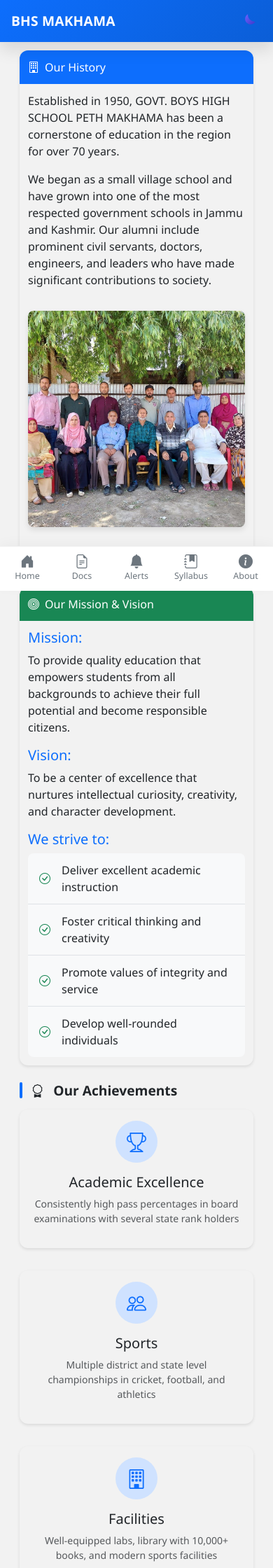
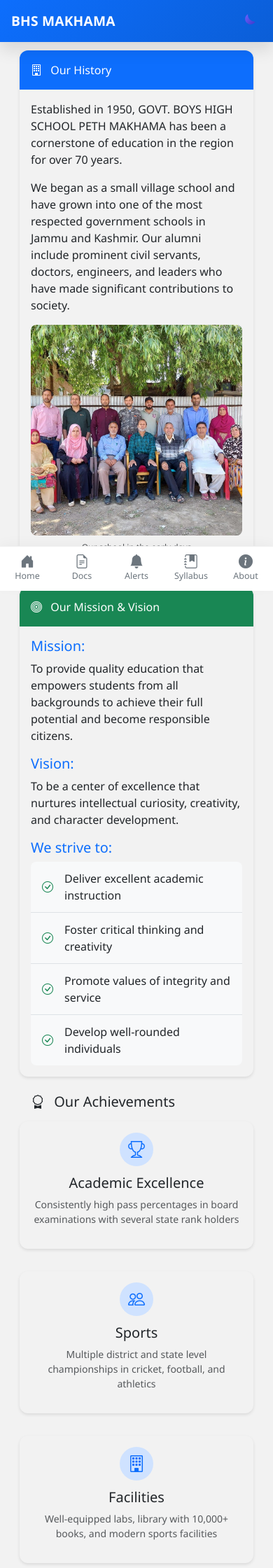
Before and after one commit to d0x-dev/web, a Flask app: template templates/about.html in a window 390 px wide. Shown: the top 2240 px of the page at 70% size. Run offline with Flask 3, Linux system fonts and the light colour scheme; the template is opened without the code that fills it, so the values that code supplies are empty.

Commit message:
Update about.html

```diff
--- a/templates/about.html
+++ b/templates/about.html
@@ -23,8 +17,6 @@
         background-color: var(--bs-primary);
         color: white;
         font-weight: 500;
-        display: flex;
-        align-items: center;
     }
 
     .about-body {
@@ -54,154 +41,81 @@
     }
 
     .section-title {
-        font-size: 1.5rem;
-        font-weight: 600;
-        margin: 32px 0 20px 0;
+        font-size: 1.25rem;
+        font-weight: 500;
+        margin: 24px 0 16px 16px;
         color: var(--bs-heading-color);
-        position: relative;
-        padding-left: 16px;
-    }
-
-    .section-title::before {
-        content: "";
-        position: absolute;
-        left: 0;
-        top: 0;
-        height: 100%;
-        width: 4px;
-        background-color: var(--bs-primary);
-        border-radius: 2px;
     }
 
     .achievement-card {
         text-align: center;
         padding: 16px;
-        height: 100%;
     }
 
     .achievement-icon {
-        width: 60px;
-        height: 60px;
-        border-radius: 30px;
+        width: 48px;
+        height: 48px;
+        border-radius: 24px;
         background-color: var(--bs-primary-bg-subtle);
         display: flex;
         align-items: center;
         justify-content: center;
-        margin: 0 auto 16px;
+        margin: 0 auto 12px;
         color: var(--bs-primary);
-        font-size: 1.75rem;
     }
 
     /* Staff Section Styles */
     .staff-profile {
         margin-bottom: 20px;
-        transition: transform 0.3s ease;
-    }
-
-    .staff-profile:hover {
-        transform: scale(1.03);
     }
 
     .staff-image-container {
-        width: 120px;
-        height: 120px;
+        width: 100px;
+        height: 100px;
         margin: 0 auto;
         border-radius: 50%;
         overflow: hidden;
-        border: 3px solid var(--bs-primary);
-        box-shadow: 0 4px 8px rgba(0,0,0,0.1);
+        border: 3px solid var(--bs-border-color);
     }
 
     .staff-image {
         width: 100%;
         height: 100%;
         object-fit: cover;
-        transition: transform 0.3s ease;
-    }
-
-    .staff-image-container:hover .staff-image {
-        transform: scale(1.1);
     }
 
     .staff-details {
         text-align: center;
-        margin-top: 16px;
+        margin-top: 10px;
     }
 
     .position {
         color: var(--bs-secondary-color);
         font-style: italic;
-        font-size: 0.9rem;
     }
 
     .qualifications {
-        font-size: 0.85rem;
+        font-size: 0.9rem;
         color: var(--bs-secondary-color);
-        margin-top: 4px;
-    }
-
-    /* History Image */
-    .history-image {
-        width: 100%;
-        border-radius: 8px;
-        margin: 16px 0;
-        box-shadow: 0 4px 8px rgba(0,0,0,0.1);
-        transition: transform 0.3s ease;
-    }
-
-    .history-image:hover {
-        transform: scale(1.02);
     }
 
     /* Custom dark mode adjustments */
     [data-bs-theme="dark"] .about-card {
-        box-shadow: 0 2px 8px rgba(0,0,0,0.3);
-    }
-
-    [data-bs-theme="dark"] .about-card:hover {
-        box-shadow: 0 8px 24px rgba(0,0,0,0.4);
+        box-shadow: 0 2px 4px rgba(0,0,0,0.3);
     }
 
     [data-bs-theme="dark"] .staff-image-container {
-        border-color: var(--bs-primary);
+        border-color: var(--bs-border-color);
     }
 
     /* Fix for bottom menu overlap */
     .about-page-wrapper {
-        padding-bottom: 100px;
-    }
-
-    /* Responsive adjustments */
-    @media (max-width: 768px) {
-        .section-title {
-            font-size: 1.3rem;
-        }
-
-        .staff-image-container {
-            width: 100px;
-            height: 100px;
-        }
-    }
-
-    @media (max-width: 576px) {
-        .section-title {
-            font-size: 1.2rem;
-            margin: 24px 0 16px 0;
-        }
-
-        .about-header {
-            padding: 12px;
-            font-size: 1rem;
-        }
-
-        .about-body {
-            padding: 12px;
-        }
+        padding-bottom: 100px; /* Extra bottom space for fixed menu */
     }
 </style>
 
 <div class="about-page-wrapper">
-<div class="container" style="max-width: 1000px; margin: 0 auto; padding: 0 16px;">
+<div class="container" style="max-width: 800px; margin: 0 auto; padding: 0 16px;">
     <!-- School History Card -->
     <div class="about-card">
         <div class="about-header">
@@ -211,7 +125,7 @@
             <p style="margin-bottom: 16px;">Established in 1950, GOVT. BOYS HIGH SCHOOL PETH MAKHAMA has been a cornerstone of education in the region for over 70 years.</p>
             <p>We began as a small village school and have grown into one of the most respected government schools in Jammu and Kashmir. Our alumni include prominent civil servants, doctors, engineers, and leaders who have made significant contributions to society.</p>
             <div style="margin-top: 16px; text-align: center;">
-                <img src="{{ url_for('static', filename='images/school-old.jpg') }}" alt="School in early days" class="history-image">
+                <img src="{{ url_for('static', filename='images/school-old.jpg') }}" alt="School in early days" style="width: 100%; border-radius: 8px;">
                 <p style="color: var(--bs-secondary-color); font-size: 0.75rem; margin-top: 8px;">Our school in the early days</p>
             </div>
         </div>
@@ -266,7 +180,7 @@
         <div class="about-card">
             <div class="achievement-card">
                 <div class="achievement-icon">
-                    <i class="bi bi-trophy"></i>
+                    <i class="bi bi-trophy" style="font-size: 1.5rem;"></i>
                 </div>
                 <h5 style="margin-bottom: 8px;">Academic Excellence</h5>
                 <p style="color: var(--bs-secondary-color); font-size: 0.875rem;">Consistently high pass percentages in board examinations with several state rank holders</p>
@@ -276,7 +190,7 @@
         <div class="about-card">
             <div class="achievement-card">
                 <div class="achievement-icon">
-                    <i class="bi bi-people"></i>
+                    <i class="bi bi-people" style="font-size: 1.5rem;"></i>
                 </div>
                 <h5 style="margin-bottom: 8px;">Sports</h5>
                 <p style="color: var(--bs-secondary-color); font-size: 0.875rem;">Multiple district and state level championships in cricket, football, and athletics</p>
@@ -286,20 +200,10 @@
         <div class="about-card">
             <div class="achievement-card">
                 <div class="achievement-icon">
-                    <i class="bi bi-building"></i>
+                    <i class="bi bi-building" style="font-size: 1.5rem;"></i>
                 </div>
                 <h5 style="margin-bottom: 8px;">Facilities</h5>
                 <p style="color: var(--bs-secondary-color); font-size: 0.875rem;">Well-equipped labs, library with 10,000+ books, and modern sports facilities</p>
-            </div>
-        </div>
-
-        <div class="about-card">
-            <div class="achievement-card">
-                <div class="achievement-icon">
-                    <i class="bi bi-music-note"></i>
-                </div>
-                <h5 style="margin-bottom: 8px;">Cultural</h5>
-                <p style="color: var(--bs-secondary-color); font-size: 0.875rem;">Recognition in district-level cultural competitions and events</p>
             </div>
         </div>
     </div>
@@ -307,13 +211,9 @@
     <!-- Staff Section -->
     <div class="about-card">
         <div class="about-header" style="background-color: var(--bs-warning); color: var(--bs-dark);">
-            <i class="bi bi-person-video3 me-2"></i> Our Dedicated Staff
+            <i class="bi bi-person-video3 me-2"></i> Our Staff
         </div>
         <div class="about-body">
-            <p style="margin-bottom: 20px; text-align: center; font-style: italic; color: var(--bs-secondary-color);">
-                Our experienced and passionate faculty members are committed to nurturing the potential of every student.
-            </p>
-
             <div class="row g-4">
                 <!-- Principal -->
                 <div class="col-md-6 col-lg-3">
@@ -438,91 +338,109 @@
                 <div class="col-md-6 col-lg-3">
                     <div class="staff-profile">
                         <div class="staff-image-container">
-                            <img src="{{ url_for('static', filename='images/staff/pe_teacher.png') }}"
+                            <img src="{{ url_for('static', filename='images/staff/principal.png') }}"
                                  class="staff-image"
-                                 alt="Ab Rashid Dar"
+                                 alt="Physical Education Teacher"
                                  onerror="this.src='{{ url_for('static', filename='images/default_staff.png') }}'">
                         </div>
                         <div class="staff-details">
                             <h5>Mr. Ab Rashid Dar</h5>
-                            <p class="position">Physical Education</p>
-                            <p class="qualifications">M.P.Ed<br>15+ years experience</p>
-                        </div>
-                    </div>
-                </div>
-            </div>
-            <div class="text-center mt-4">
-                <a href="{{ url_for('contact') }}" class="btn btn-primary">
-                    <i class="bi bi-envelope me-2"></i> Contact Our Staff
-                </a>
+                            <p class="position">Mathematics Teacher</p>
+                            <p class="qualifications">M.Sc (Maths), B.Ed<br>15+ years experience</p>
                         </div>
                     </div>
                 </div>
 
-    <!-- Alumni Success Section -->
-    <h3 class="section-title">
-        <i class="bi bi-people-fill me-2"></i> Notable Alumni
-    </h3>
-
-    <div class="about-card">
-        <div class="about-body">
-            <div class="row">
-                <div class="col-md-6">
-                    <div class="d-flex align-items-start mb-4">
-                        <div class="flex-shrink-0">
-                            <div class="achievement-icon" style="width: 50px; height: 50px;">
-                                <i class="bi bi-briefcase"></i>
+                <!-- NEW STAFF: Tabasum Tafazzul -->
+                <div class="col-md-6 col-lg-3">
+                    <div class="staff-profile">
+                        <div class="staff-image-container">
+                            <img src="{{ url_for('static', filename='images/staff/default_staff.png') }}"
+                                 class="staff-image"
+                                 alt="Tabasum Tafazzul"
+                                 onerror="this.src='{{ url_for('static', filename='images/default_staff.png') }}'">
                         </div>
-                        </div>
-                        <div class="flex-grow-1 ms-3">
-                            <h5>Dr. Farooq Ahmad</h5>
-                            <p class="text-muted mb-1">Class of 1972</p>
-                            <p>Renowned Cardiac Surgeon at AIIMS Delhi</p>
+                        <div class="staff-details">
+                            <h5>Ms. Tabasum Tafazzul</h5>
+                            <p class="position">English Teacher</p>
+                            <p class="qualifications">M.A (English), B.Ed<br>8+ years experience</p>
                         </div>
                     </div>
                 </div>
-                <div class="col-md-6">
-                    <div class="d-flex align-items-start mb-4">
-                        <div class="flex-shrink-0">
-                            <div class="achievement-icon" style="width: 50px; height: 50px;">
-                                <i class="bi bi-building"></i>
+
+                <!-- NEW STAFF: Rehana Sadiq -->
+                <div class="col-md-6 col-lg-3">
+                    <div class="staff-profile">
+                        <div class="staff-image-container">
+                            <img src="{{ url_for('static', filename='images/staff/default_staff.png') }}"
+                                 class="staff-image"
+                                 alt="Rehana Sadiq"
+                                 onerror="this.src='{{ url_for('static', filename='images/default_staff.png') }}'">
                         </div>
-                        </div>
-                        <div class="flex-grow-1 ms-3">
-                            <h5>Mr. Javid Iqbal</h5>
-                            <p class="text-muted mb-1">Class of 1985</p>
-                            <p>IAS Officer, Jammu & Kashmir Cadre</p>
+                        <div class="staff-details">
+                            <h5>Ms. Rehana Sadiq</h5>
+                            <p class="position">English Teacher</p>
+                            <p class="qualifications">M.A (English), B.Ed<br>10+ years experience</p>
                         </div>
                     </div>
                 </div>
-                <div class="col-md-6">
-                    <div class="d-flex align-items-start mb-4">
-                        <div class="flex-shrink-0">
-                            <div class="achievement-icon" style="width: 50px; height: 50px;">
-                                <i class="bi bi-laptop"></i>
+
+                <!-- NEW STAFF: Sabica Mosvi -->
+                <div class="col-md-6 col-lg-3">
+                    <div class="staff-profile">
+                        <div class="staff-image-container">
+                            <img src="{{ url_for('static', filename='images/staff/default_staff.png') }}"
+                                 class="staff-image"
+                                 alt="Sabica Mosvi"
+                                 onerror="this.src='{{ url_for('static', filename='images/default_staff.png') }}'">
                         </div>
-                        </div>
-                        <div class="flex-grow-1 ms-3">
-                            <h5>Mr. Arshid Khan</h5>
-                            <p class="text-muted mb-1">Class of 1998</p>
-                            <p>Senior Engineer at Google, California</p>
+                        <div class="staff-details">
+                            <h5>Ms. Sabica Mosvi</h5>
+                            <p class="position">Vocational Teacher</p>
+                            <p class="qualifications">MBA (Vocational Education), B.Ed<br>6+ years experience</p>
                         </div>
                     </div>
                 </div>
-                <div class="col-md-6">
-                    <div class="d-flex align-items-start mb-4">
-                        <div class="flex-shrink-0">
-                            <div class="achievement-icon" style="width: 50px; height: 50px;">
-                                <i class="bi bi-book"></i>
+
+                <!-- NEW STAFF: Gazanfar Ali -->
+                <div class="col-md-6 col-lg-3">
+                    <div class="staff-profile">
+                        <div class="staff-image-container">
+                            <img src="{{ url_for('static', filename='images/staff/default_staff.png') }}"
+                                 class="staff-image"
+                                 alt="Gazanfar Ali"
+                                 onerror="this.src='{{ url_for('static', filename='images/default_staff.png') }}'">
                         </div>
-                        </div>
-                        <div class="flex-grow-1 ms-3">
-                            <h5>Prof. Naseer Shah</h5>
-                            <p class="text-muted mb-1">Class of 1978</p>
-                            <p>Professor of History at University of Kashmir</p>
+                        <div class="staff-details">
+                            <h5>Mr. Gazanfar Ali</h5>
+                            <p class="position">Vocational Teacher</p>
+                            <p class="qualifications">M.Com, B.Ed<br>7+ years experience</p>
                         </div>
                     </div>
                 </div>
+
+                <!-- NEW STAFF: Rezia Raashid -->
+                <div class="col-md-6 col-lg-3">
+                    <div class="staff-profile">
+                        <div class="staff-image-container">
+                            <img src="{{ url_for('static', filename='images/staff/default_staff.png') }}"
+                                 class="staff-image"
+                                 alt="Rezia Raashid"
+                                 onerror="this.src='{{ url_for('static', filename='images/default_staff.png') }}'">
+                        </div>
+                        <div class="staff-details">
+                            <h5>Ms. Rezia Raashid</h5>
+                            <p class="position">Mathematics Teacher</p>
+                            <p class="qualifications">M.Sc (Maths), B.Ed<br>9+ years experience</p>
+                        </div>
+                    </div>
+                </div>
+
+            </div>
+            <div class="text-center mt-4">
+                <a href="{{ url_for('contact') }}" class="btn btn-primary">
+                    <i class="bi bi-envelope"></i> Contact Our Staff
+                </a>
             </div>
         </div>
     </div>
```
Also changed, not shown: other parts of templates/about.html (+10 -21 lines). Lines whose indentation alone changed are shown as unchanged.
